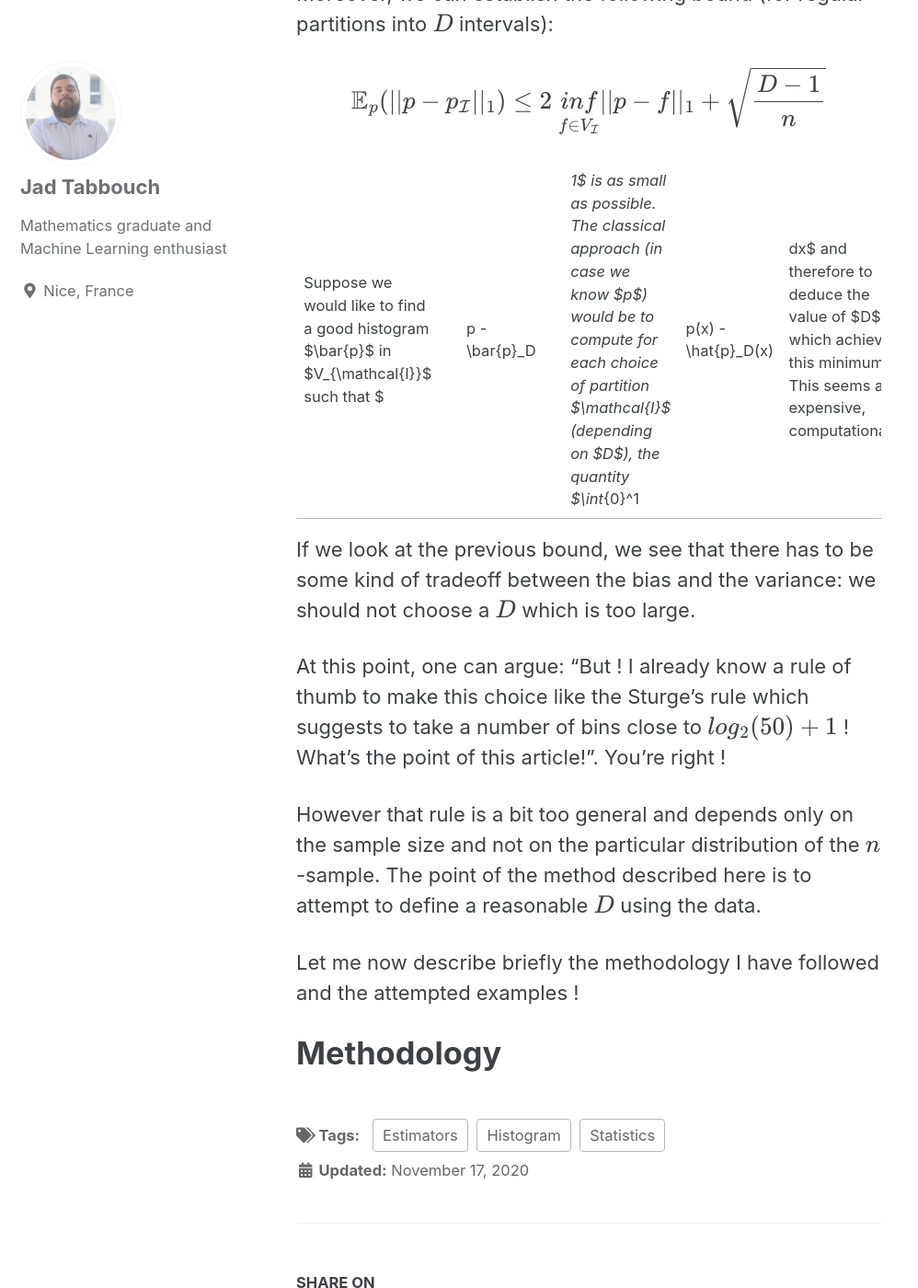
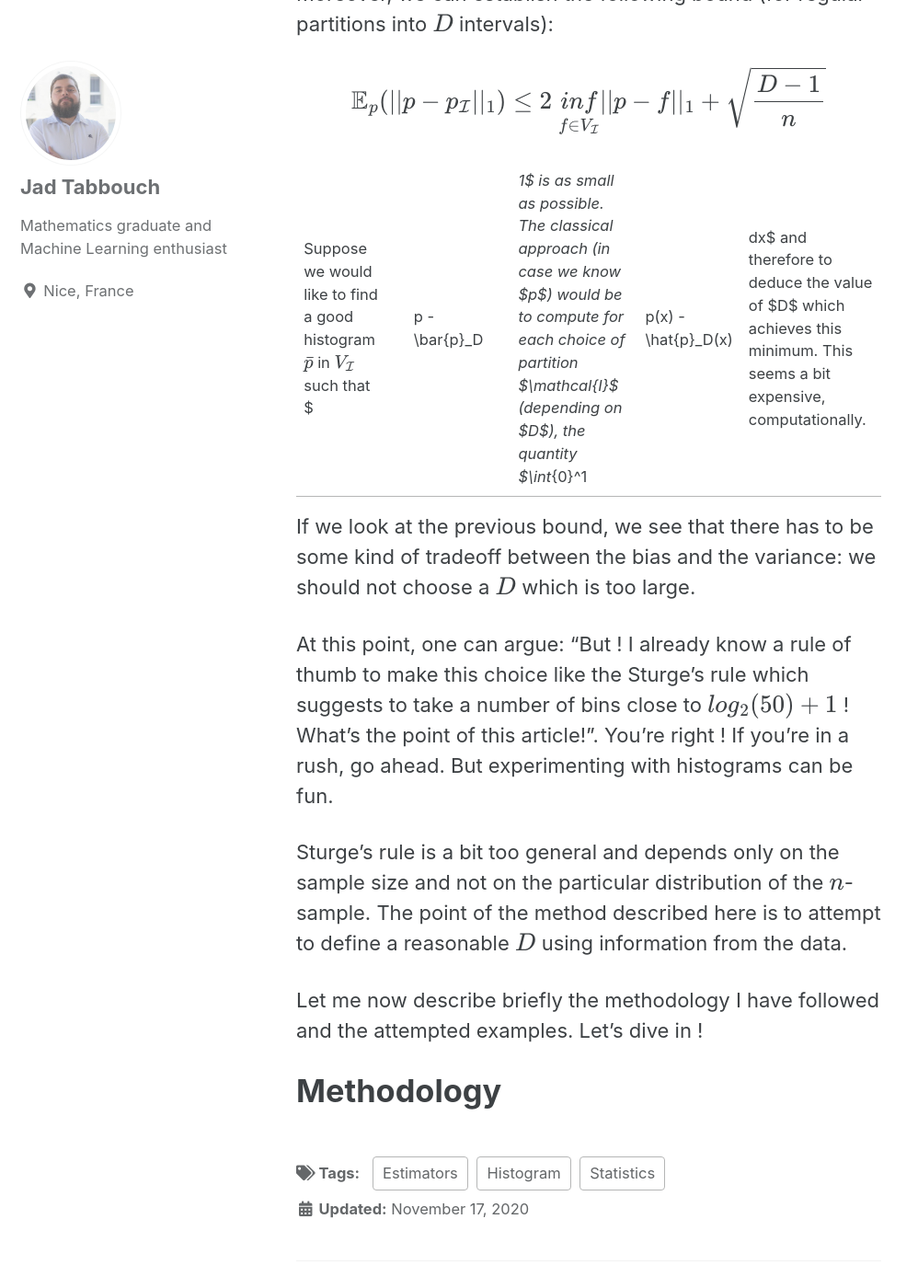
Before and after one commit to jad-tab/jad-tab.github.io, a Jekyll site: the page built from _posts/2020-01-03-Histograms.md, in a window 1280 px wide and 1400 px high, scrolled down 1651 px. Shown: the whole window at 92% size, without its empty margins (0-998 px from the left). Built offline with Jekyll 4.4.1, drawn with Linux system fonts in a browser that asks for light colours; cached includes are drawn as plain includes; formulas are drawn with MathJax 3; some of the changed text lies outside the part shown.

Commit message:
Update 2020-01-03-Histograms.md

```diff
--- a/_posts/2020-01-03-Histograms.md
+++ b/_posts/2020-01-03-Histograms.md
@@ -36,18 +36,18 @@ Moreover, we can establish the following bound (for regular partitions into $$D$
 
 $$\mathbb{E}_p(||p - p_{\mathcal{I}}||_1) \leq 2\text{ }  \underset{f \in V_{\mathcal{I}}}{ inf} ||p - f||_1 + \sqrt{\frac{D-1}{n}}$$
 
-Suppose we would like to find a good histogram $\bar{p}$ in $V_{\mathcal{I}}$ such that $||p - \bar{p}_D||_1$ is as small as possible. The classical approach (in case we know $p$) would be to compute for each choice of partition $\mathcal{I}$ (depending on $D$), the quantity $\int_{0}^1|p(x) - \hat{p}_D(x)|dx$ and therefore to deduce the value of $D$ which achieves this minimum. This seems a bit expensive, computationally.
+
+Suppose we would like to find a good histogram $$\bar{p}$$ in $$V_{\mathcal{I}}$$ such that $||p - \bar{p}_D||_1$ is as small as possible. The classical approach (in case we know $p$) would be to compute for each choice of partition $\mathcal{I}$ (depending on $D$), the quantity $\int_{0}^1|p(x) - \hat{p}_D(x)|dx$ and therefore to deduce the value of $D$ which achieves this minimum. This seems a bit expensive, computationally.
 
 If we look at the previous bound, we see that  there has to be some kind of tradeoff between the bias and the variance: we should not choose a $$D$$ which is too large.
 
 
 At this point, one can argue: "But ! I already know a rule of thumb to make this choice like the Sturge's rule which suggests to take a number of bins close to $$log_2(50) + 1$$ ! What's the point of this article!".
-You're right !
+You're right ! If you're in a rush, go ahead. But experimenting with histograms can be fun.
 
-However that rule is a bit too general and depends only on the sample size and not on the particular distribution of the $$n$$-sample. The point of the method described here is to attempt to define a reasonable $$D$$ using the data.
+Sturge's rule is a bit too general and depends only on the sample size and not on the particular distribution of the $$n$$-sample. The point of the method described here is to attempt to define a reasonable $$D$$ using information from the data.
 
-
-Let me now describe briefly the methodology I have followed and the attempted examples !
+Let me now describe briefly the methodology I have followed and the attempted examples. Let's dive in !
 
 
 # Methodology
```
Also changed, not shown: other parts of _posts/2020-01-03-Histograms.md (+1 -1 lines).
